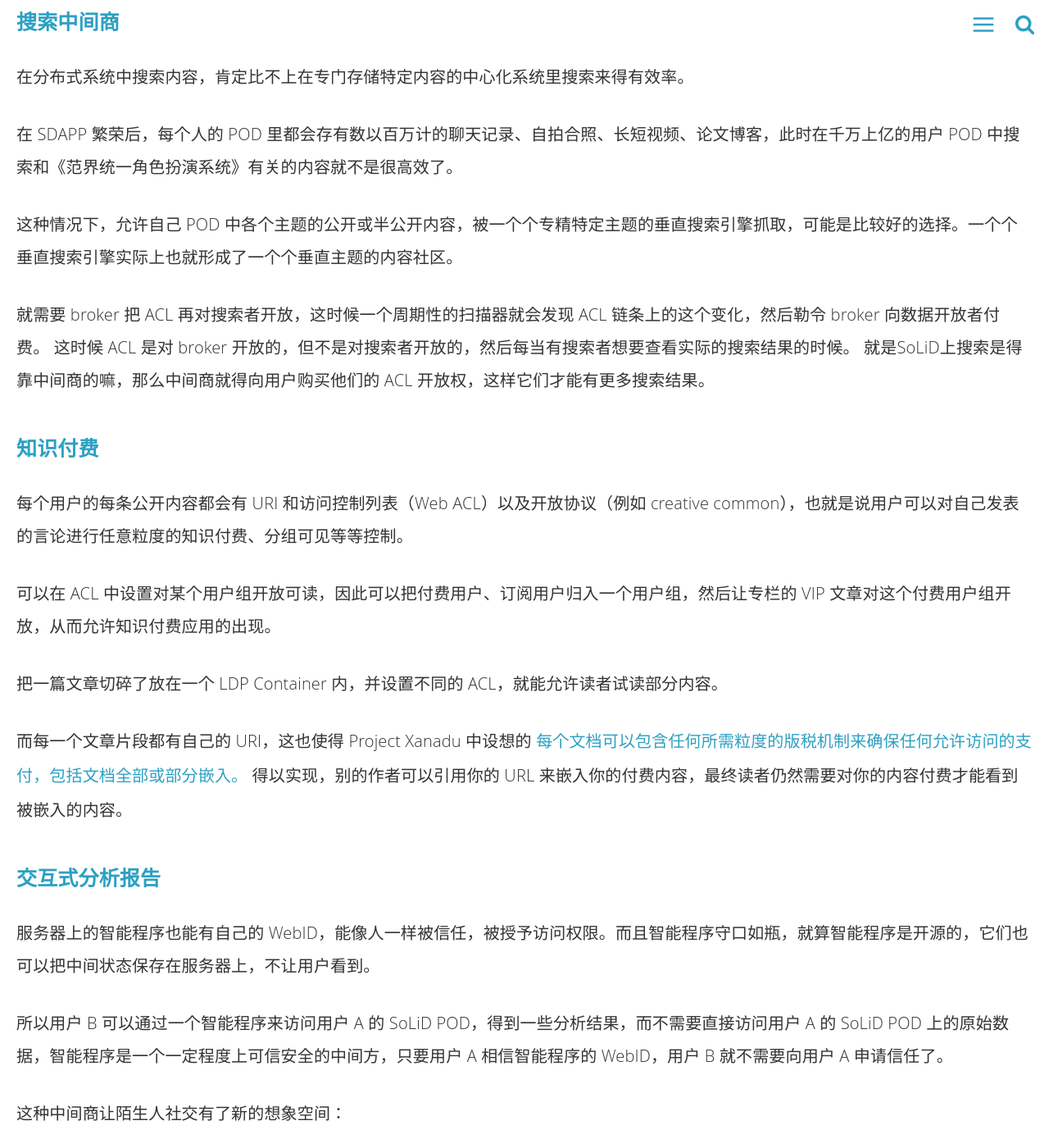
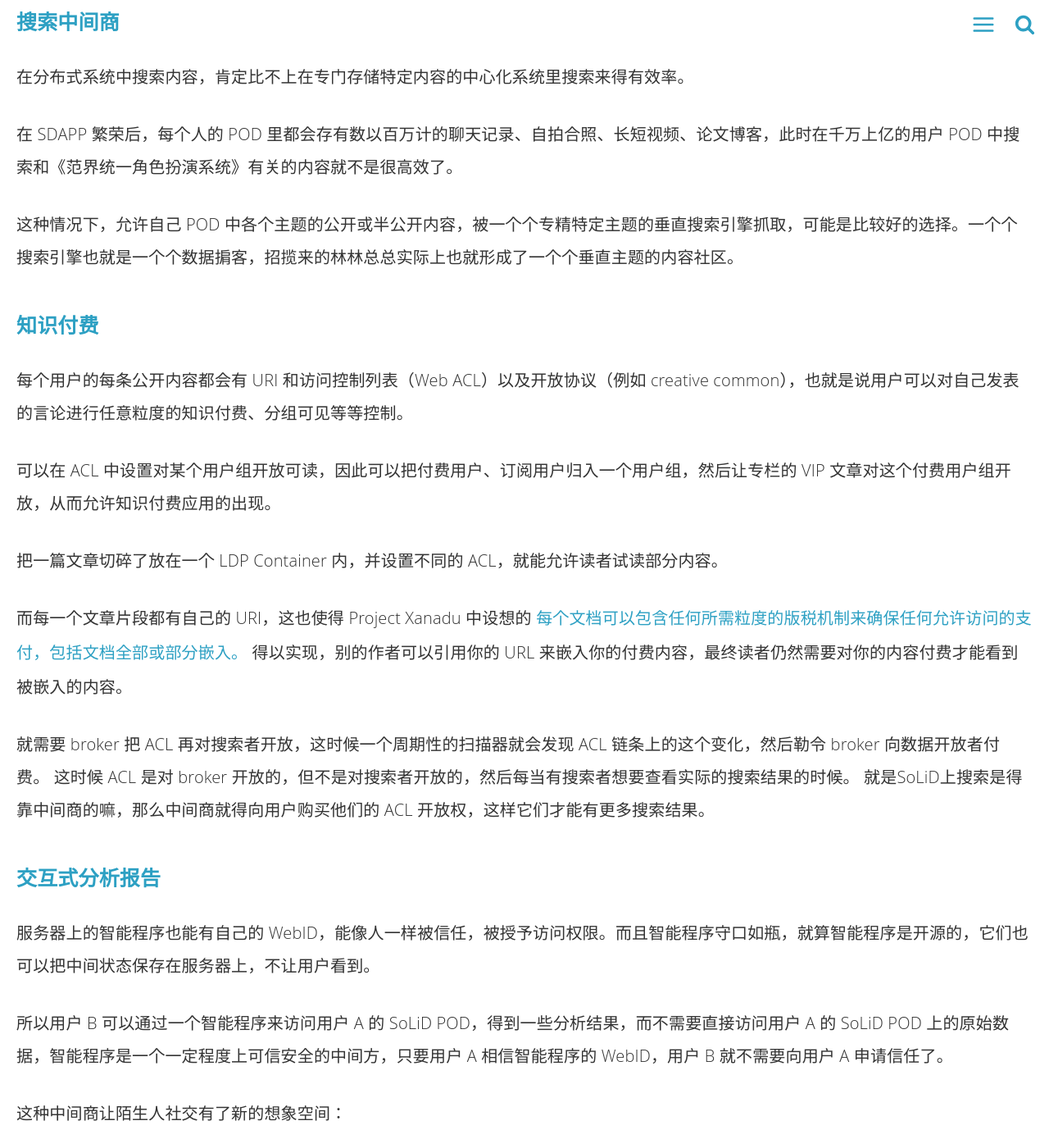
Before and after one commit to linonetwo/linonetwo.github.io, a Jekyll site: the page built from _posts/2018-12-02-SoLiD商业模式与语义网商业模式.md, in a window 1280 px wide and 1400 px high, scrolled down 4655 px. Shown: the whole window at 82% size. Built offline with Jekyll 4.4.1, drawn with Linux system fonts in a browser that asks for light colours; comment, search, counter and statistics services are not loaded; some of the changed lines change nothing that is shown; some of the changed text lies outside the part shown.

Commit message:
Update 2018-12-02-SoLiD商业模式与语义网商业模式.md

```diff
--- a/_posts/2018-12-02-SoLiD商业模式与语义网商业模式.md
+++ b/_posts/2018-12-02-SoLiD商业模式与语义网商业模式.md
@@ -101,11 +101,7 @@
 
 在 SDAPP 繁荣后，每个人的 POD 里都会存有数以百万计的聊天记录、自拍合照、长短视频、论文博客，此时在千万上亿的用户 POD 中搜索和《范界统一角色扮演系统》有关的内容就不是很高效了。
 
-这种情况下，允许自己 POD 中各个主题的公开或半公开内容，被一个个专精特定主题的垂直搜索引擎抓取，可能是比较好的选择。一个个垂直搜索引擎实际上也就形成了一个个垂直主题的内容社区。
-
-就需要 broker 把 ACL 再对搜索者开放，这时候一个周期性的扫描器就会发现 ACL 链条上的这个变化，然后勒令 broker 向数据开放者付费。
-这时候 ACL 是对 broker 开放的，但不是对搜索者开放的，然后每当有搜索者想要查看实际的搜索结果的时候。
-就是SoLiD上搜索是得靠中间商的嘛，那么中间商就得向用户购买他们的 ACL 开放权，这样它们才能有更多搜索结果。
+这种情况下，允许自己 POD 中各个主题的公开或半公开内容，被一个个专精特定主题的垂直搜索引擎抓取，可能是比较好的选择。一个个搜索引擎也就是一个个数据掮客，招揽来的林林总总实际上也就形成了一个个垂直主题的内容社区。
 
 ### 知识付费
 
@@ -116,6 +112,11 @@
 把一篇文章切碎了放在一个 LDP Container 内，并设置不同的 ACL，就能允许读者试读部分内容。
 
 而每一个文章片段都有自己的 URI，这也使得 Project Xanadu 中设想的 `每个文档可以包含任何所需粒度的版税机制来确保任何允许访问的支付，包括文档全部或部分嵌入。` 得以实现，别的作者可以引用你的 URL 来嵌入你的付费内容，最终读者仍然需要对你的内容付费才能看到被嵌入的内容。
+
+
+就需要 broker 把 ACL 再对搜索者开放，这时候一个周期性的扫描器就会发现 ACL 链条上的这个变化，然后勒令 broker 向数据开放者付费。
+这时候 ACL 是对 broker 开放的，但不是对搜索者开放的，然后每当有搜索者想要查看实际的搜索结果的时候。
+就是SoLiD上搜索是得靠中间商的嘛，那么中间商就得向用户购买他们的 ACL 开放权，这样它们才能有更多搜索结果。
 
 ### 交互式分析报告
 
@@ -129,7 +130,7 @@
 2. 用户 A 和用户 B 都授信一个陌生人社交助理应用访问自己 SoLiD POD 上的数据
 3. 社交助理收取一些费用后，分析出两个用户之间可能聊得起来的聊天话题有哪些，并引导他们社交
 
-除了聊天数据以外，还有很多商业数据也是隐私的，直接暴露它们不太可能，但数据源可以授权开放一些脱敏的分析结果。
+除了聊天数据以外，还有很多商业数据也是隐私的，直接暴露它们不太可能，但数据源可以授权开放一些脱敏的分析结果，用户通过 User Agent 与 Analysis Agent 交互来得到分析报告。
 
 ## 引用分析
 
```
